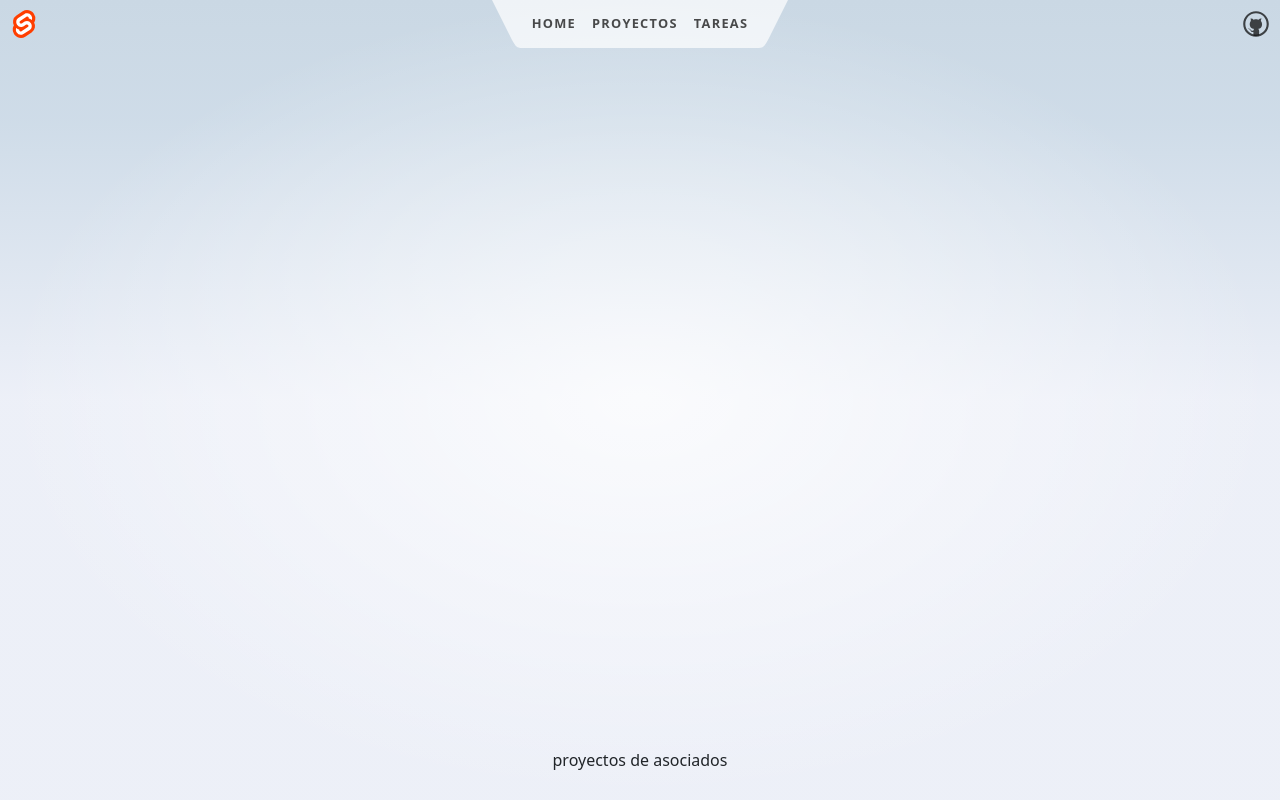
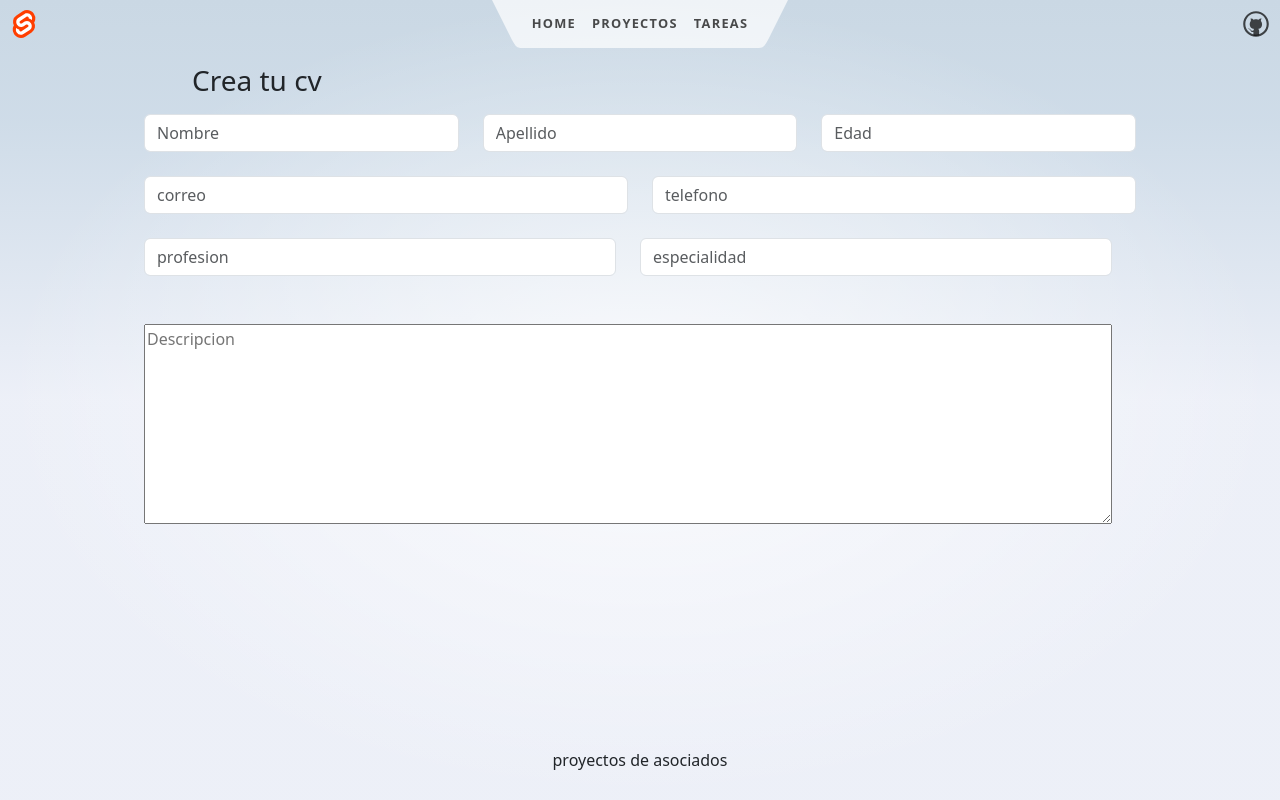
Before and after one commit to raulisai/asociados, a SvelteKit app: page /proyects/searchjobs in a window 1280 px wide. Built offline with nearby package versions, Linux system fonts and the light colour scheme.

Commit message:
¨form¨

```diff
--- a/src/routes/proyects/searchjobs/+page.svelte
+++ b/src/routes/proyects/searchjobs/+page.svelte
@@ -0,0 +1,86 @@
+<script>
+</script>
+
+<section class="row">
+  <div class="col-12">
+    <h3 class="ms-5">Crea tu cv</h3>
+
+    <div class="row mt-3">
+      <div class="col">
+        <input
+          type="text"
+          class="form-control"
+          placeholder="Nombre"
+          aria-label="Nombre"
+        />
+      </div>
+      <div class="col">
+        <input
+          type="text"
+          class="form-control"
+          placeholder="Apellido"
+          aria-label="Apellido"
+        />
+      </div>
+      <div class="col">
+        <input
+          type="number"
+          class="form-control"
+          placeholder="Edad"
+          aria-label="Edad"
+        />
+      </div>
+    </div>
+    <div class="row mt-4">
+      <div class="col-md-6">
+        <input
+          type="correo"
+          class="form-control"
+          placeholder="correo"
+          aria-label="Nombre"
+        />
+      </div>
+      <div class="col-md-6">
+        <input
+          type="number"
+          class="form-control"
+          id="colFormLabel"
+          placeholder="telefono"
+        />
+      </div>
+      <div class="row mt-4">
+        <div class="col-md-6">
+          <input
+            type="text"
+            class="form-control"
+            placeholder="profesion"
+            aria-label="Nombre"
+          />
+        </div>
+        <div class="col-md-6">
+          <input
+            type="text"
+            class="form-control"
+            id="colFormLabel"
+            placeholder="especialidad"
+          />
+        </div>
+        <div class="col-md-12 mt-5">
+            <textarea class="responsive-textarea" placeholder="Descripcion"></textarea>
+          </div>
+      </div>
+
+
+    </div>
+  </div>
+</section>
+
+
+<style>
+    .responsive-textarea {
+        width: 100%;
+        max-width: 1200px;
+        height: 200px;
+        resize: vertical;
+    }
+</style>
```
